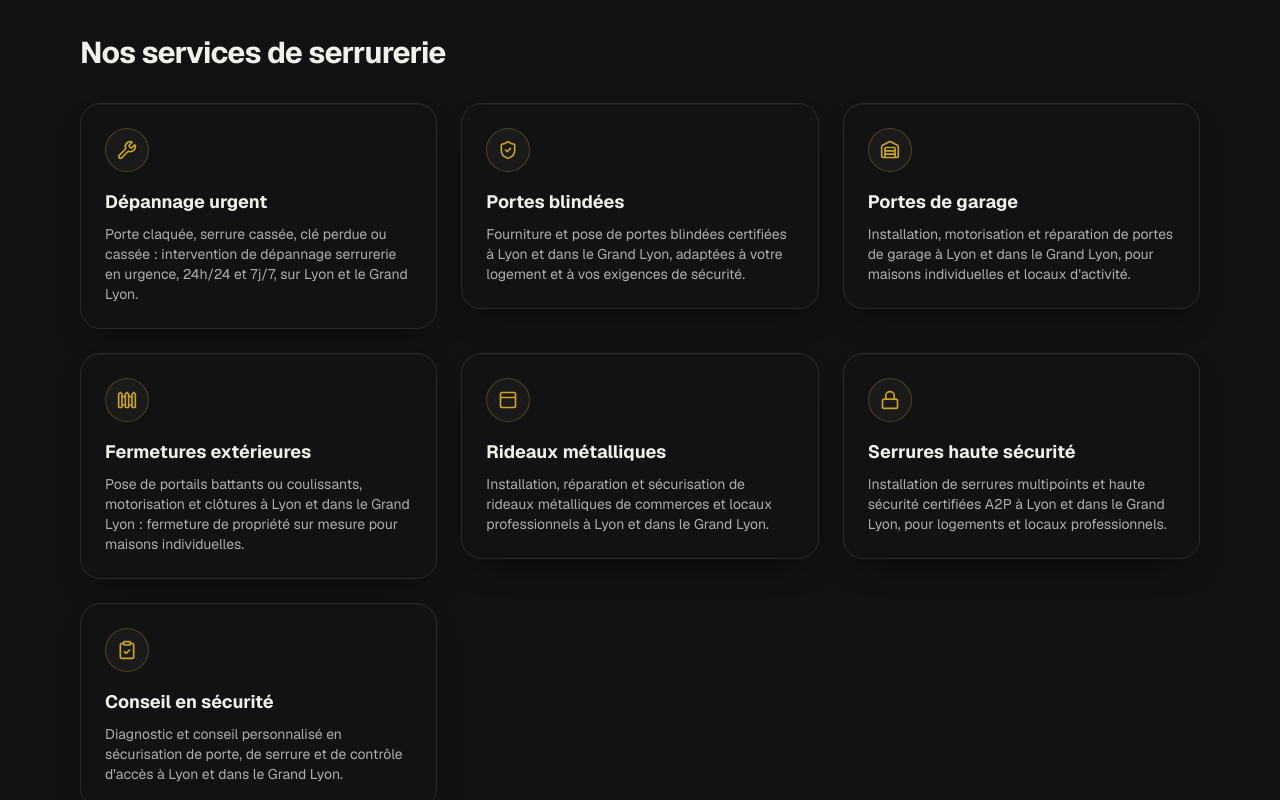
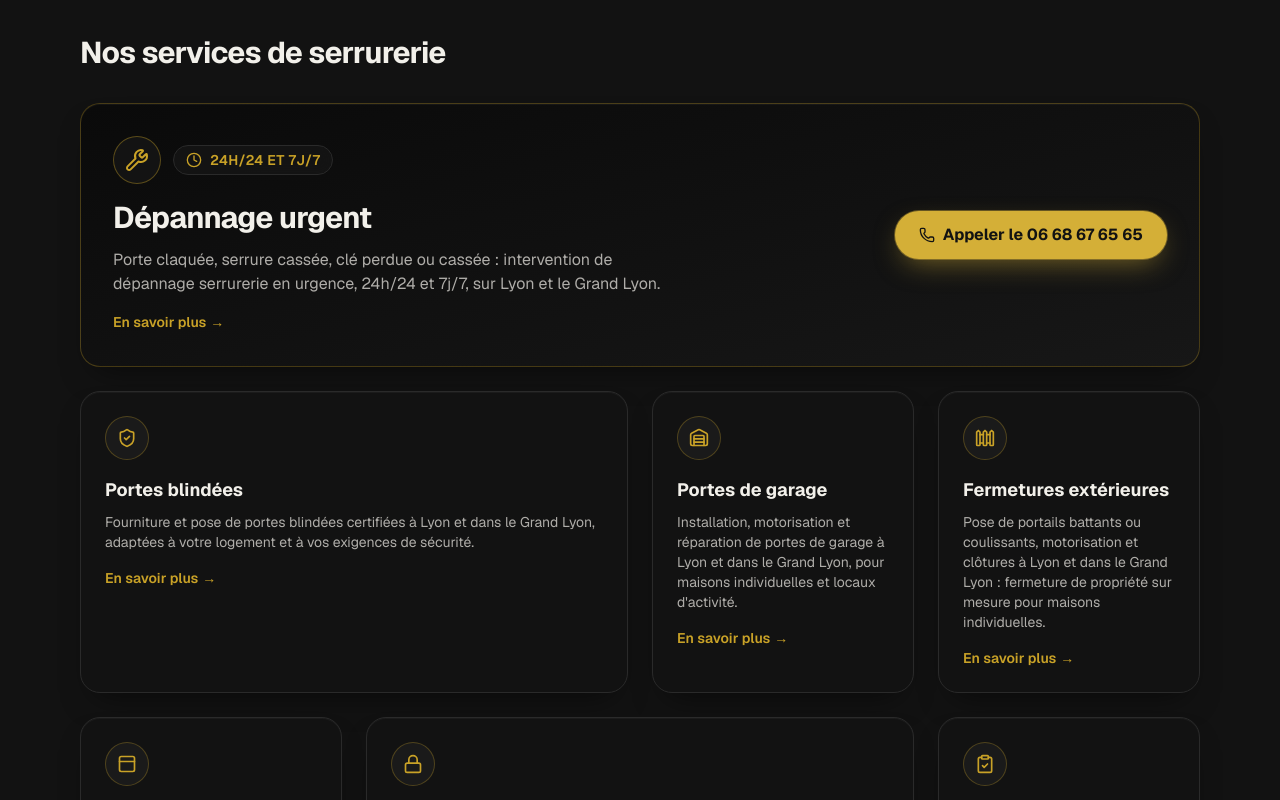
Before and after one commit to zboobinn/serrureriev2, a Next.js app: page / in a window 1280 px wide. Shown: the part 980-1780 px from the top of the page. Built offline with nearby package versions, Linux system fonts and the light colour scheme; no server answers.

Commit message:
disposition des services

```diff
--- a/src/app/page.tsx
+++ b/src/app/page.tsx
@@ -10,13 +10,13 @@ import {
 } from "lucide-react";
 
 import { SITE, telHref } from "@/data/site";
-import { services, serviceHref } from "@/data/services";
+import { services } from "@/data/services";
 import { arrondissements, zoneHref, getZoneBySlug } from "@/data/zones";
 import { reviews, averageRating, reviewCount } from "@/data/reviews";
 import { faq } from "@/data/faq";
 import { faqSchema } from "@/lib/json-ld";
 import { JsonLd } from "@/components/seo/JsonLd";
-import { SERVICE_ICONS } from "@/components/sections/service-icons";
+import { ServicesShowcase } from "@/components/sections/ServicesShowcase";
 import { HeroBackground } from "@/components/sections/HeroBackground";
 import { ZoneMap } from "@/components/sections/ZoneMap";
 import { ParallaxHero } from "@/components/motion/ParallaxHero";
@@ -139,31 +139,9 @@ export default function Home() {
             Nos services de serrurerie
           </h2>
         </Reveal>
-        <ul className="mt-8 grid gap-6 sm:grid-cols-2 lg:grid-cols-3">
-          {services.map((service, i) => {
-            const Icon = SERVICE_ICONS[service.slug];
-            return (
-              <li key={service.slug}>
-                <Reveal delay={Math.min(i, 5) * 0.06}>
-                  <Link
-                    href={serviceHref(service)}
-                    className="focus-ring group block h-full rounded-card border border-border bg-background p-6 shadow-card transition-[transform,box-shadow,border-color] hover:-translate-y-1 hover:border-accent-strong hover:shadow-card-hover"
-                  >
-                    {Icon && (
-                      <span className="inline-flex size-11 items-center justify-center rounded-full border border-accent-strong/30 bg-surface text-accent-strong">
-                        <Icon aria-hidden="true" className="size-5" />
-                      </span>
-                    )}
-                    <h3 className="mt-4 text-lg font-bold">{service.nom}</h3>
-                    <p className="mt-2 text-sm text-foreground/70">
-                      {service.description}
-                    </p>
-                  </Link>
-                </Reveal>
-              </li>
-            );
-          })}
-        </ul>
+        <div className="mt-8">
+          <ServicesShowcase services={services} headingLevel="h3" />
+        </div>
       </section>
 
       {/* Zones desservies — bande pleine largeur sur un fond "surface" pour
--- a/src/app/services/page.tsx
+++ b/src/app/services/page.tsx
@@ -1,11 +1,10 @@
 import type { Metadata } from "next";
-import Link from "next/link";
 
-import { services, serviceHref } from "@/data/services";
+import { services } from "@/data/services";
 import { breadcrumbSchema } from "@/lib/json-ld";
 import { JsonLd } from "@/components/seo/JsonLd";
 import { Breadcrumb } from "@/components/ui/Breadcrumb";
-import { SERVICE_ICONS } from "@/components/sections/service-icons";
+import { ServicesShowcase } from "@/components/sections/ServicesShowcase";
 
 export const metadata: Metadata = {
   title: "Nos services de serrurerie",
@@ -34,29 +33,9 @@ export default function ServicesPage() {
         Lyon.
       </p>
 
-      <ul className="mt-10 grid gap-6 sm:grid-cols-2 lg:grid-cols-3">
-        {services.map((service) => {
-          const Icon = SERVICE_ICONS[service.slug];
-          return (
-            <li key={service.slug}>
-              <Link
-                href={serviceHref(service)}
-                className="focus-ring group block h-full rounded-card border border-border bg-surface p-6 shadow-card transition-[transform,box-shadow,border-color] hover:-translate-y-1 hover:border-accent-strong hover:shadow-card-hover"
-              >
-                {Icon && (
-                  <span className="inline-flex size-11 items-center justify-center rounded-full border border-accent-strong/30 bg-background text-accent-strong">
-                    <Icon aria-hidden="true" className="size-5" />
-                  </span>
-                )}
-                <h2 className="mt-4 text-lg font-bold">{service.nom}</h2>
-                <p className="mt-2 text-sm text-foreground/70">
-                  {service.description}
-                </p>
-              </Link>
-            </li>
-          );
-        })}
-      </ul>
+      <div className="mt-10">
+        <ServicesShowcase services={services} headingLevel="h2" />
+      </div>
     </section>
   );
 }
--- /dev/null
+++ b/src/components/sections/ServicesShowcase.tsx
@@ -0,0 +1,131 @@
+import Link from "next/link";
+import { Clock, Phone } from "lucide-react";
+
+import type { Service } from "@/data/services";
+import { serviceHref } from "@/data/services";
+import { SITE, telHref } from "@/data/site";
+import { SERVICE_ICONS } from "@/components/sections/service-icons";
+import { Reveal } from "@/components/motion/Reveal";
+
+/** Produit d'appel 24/7 : mis en avant dans un bandeau distinct plutôt que
+ *  noyé dans la grille. */
+const FEATURED_SLUG = "depannage-urgent";
+
+/**
+ * Les 2 services premium/certifiés A2P prennent 2 colonnes dans la grille
+ * secondaire (bento) plutôt qu'une seule — choix purement visuel, sans
+ * rapport avec `data/services.ts` (aucune donnée modifiée).
+ */
+const WIDE_SECONDARY_SLUGS = new Set([
+  "portes-blindees",
+  "serrures-haute-securite",
+]);
+
+/**
+ * Présentation hiérarchisée des services, partagée entre l'accueil et le hub
+ * /services : un bandeau "featured" pour le dépannage urgent (produit
+ * d'appel), puis les autres services en grille asymétrique (bento). Reste un
+ * Server Component — seule `Reveal` (framer-motion) est un Client Component,
+ * et n'anime que l'opacité/transform, jamais le contenu texte lui-même.
+ */
+export function ServicesShowcase({
+  services,
+  headingLevel,
+}: {
+  services: Service[];
+  headingLevel: "h2" | "h3";
+}) {
+  const Title = headingLevel;
+  const featured = services.find((s) => s.slug === FEATURED_SLUG);
+  const secondary = services.filter((s) => s.slug !== FEATURED_SLUG);
+  const FeaturedIcon = featured ? SERVICE_ICONS[featured.slug] : undefined;
+
+  return (
+    <div className="space-y-6">
+      {featured && (
+        <Reveal>
+          <div className="rounded-card border border-accent-strong/30 bg-linear-to-br from-brand to-brand-2 p-6 shadow-card sm:p-8">
+            <div className="flex flex-col gap-6 lg:flex-row lg:items-center lg:justify-between lg:gap-10">
+              <div>
+                <div className="flex flex-wrap items-center gap-3">
+                  {FeaturedIcon && (
+                    <span className="inline-flex size-12 shrink-0 items-center justify-center rounded-full border border-accent-strong/40 bg-surface/60 text-accent-strong backdrop-blur">
+                      <FeaturedIcon aria-hidden="true" className="size-6" />
+                    </span>
+                  )}
+                  <p className="inline-flex items-center gap-2 rounded-pill border border-border bg-surface/60 px-3 py-1 text-sm font-semibold uppercase tracking-wide text-accent-strong backdrop-blur">
+                    <Clock aria-hidden="true" className="size-4" />
+                    {SITE.openingHours.label}
+                  </p>
+                </div>
+
+                <Title className="mt-4 text-2xl font-bold tracking-tight sm:text-3xl">
+                  <Link
+                    href={serviceHref(featured)}
+                    className="focus-ring rounded-sm underline-offset-4 hover:underline"
+                  >
+                    {featured.nom}
+                  </Link>
+                </Title>
+                <p className="mt-3 max-w-xl text-foreground/70">
+                  {featured.description}
+                </p>
+                <Link
+                  href={serviceHref(featured)}
+                  className="focus-ring mt-4 inline-flex items-center gap-1 rounded-sm text-sm font-semibold text-accent-strong underline-offset-2 hover:underline"
+                >
+                  En savoir plus
+                  <span aria-hidden="true">→</span>
+                </Link>
+              </div>
+
+              <a
+                href={telHref}
+                className="focus-ring inline-flex shrink-0 items-center justify-center gap-2 rounded-pill bg-accent px-6 py-3 text-center font-bold text-accent-foreground shadow-cta transition-colors hover:bg-accent/90"
+              >
+                <Phone aria-hidden="true" className="size-4" />
+                Appeler le {SITE.phone}
+              </a>
+            </div>
+          </div>
+        </Reveal>
+      )}
+
+      <ul className="grid gap-6 sm:grid-cols-2 lg:grid-cols-4">
+        {secondary.map((service, i) => {
+          const Icon = SERVICE_ICONS[service.slug];
+          const wide = WIDE_SECONDARY_SLUGS.has(service.slug);
+          return (
+            <li key={service.slug} className={wide ? "lg:col-span-2" : undefined}>
+              <Reveal delay={Math.min(i, 5) * 0.05} className="h-full">
+                <Link
+                  href={serviceHref(service)}
+                  className="focus-ring group flex h-full flex-col rounded-card border border-border bg-background p-6 shadow-card transition-[transform,box-shadow,border-color] duration-300 hover:-translate-y-1.5 hover:border-accent-strong hover:shadow-card-hover"
+                >
+                  {Icon && (
+                    <span className="inline-flex size-11 items-center justify-center rounded-full border border-accent-strong/30 bg-surface text-accent-strong transition-colors group-hover:bg-accent-strong group-hover:text-accent-foreground">
+                      <Icon aria-hidden="true" className="size-5" />
+                    </span>
+                  )}
+                  <Title className="mt-4 text-lg font-bold">{service.nom}</Title>
+                  <p className="mt-2 text-sm text-foreground/70">
+                    {service.description}
+                  </p>
+                  <span className="mt-4 inline-flex items-center gap-1 text-sm font-semibold text-accent-strong">
+                    En savoir plus
+                    <span
+                      aria-hidden="true"
+                      className="transition-transform group-hover:translate-x-1"
+                    >
+                      →
+                    </span>
+                  </span>
+                </Link>
+              </Reveal>
+            </li>
+          );
+        })}
+      </ul>
+    </div>
+  );
+}
```
